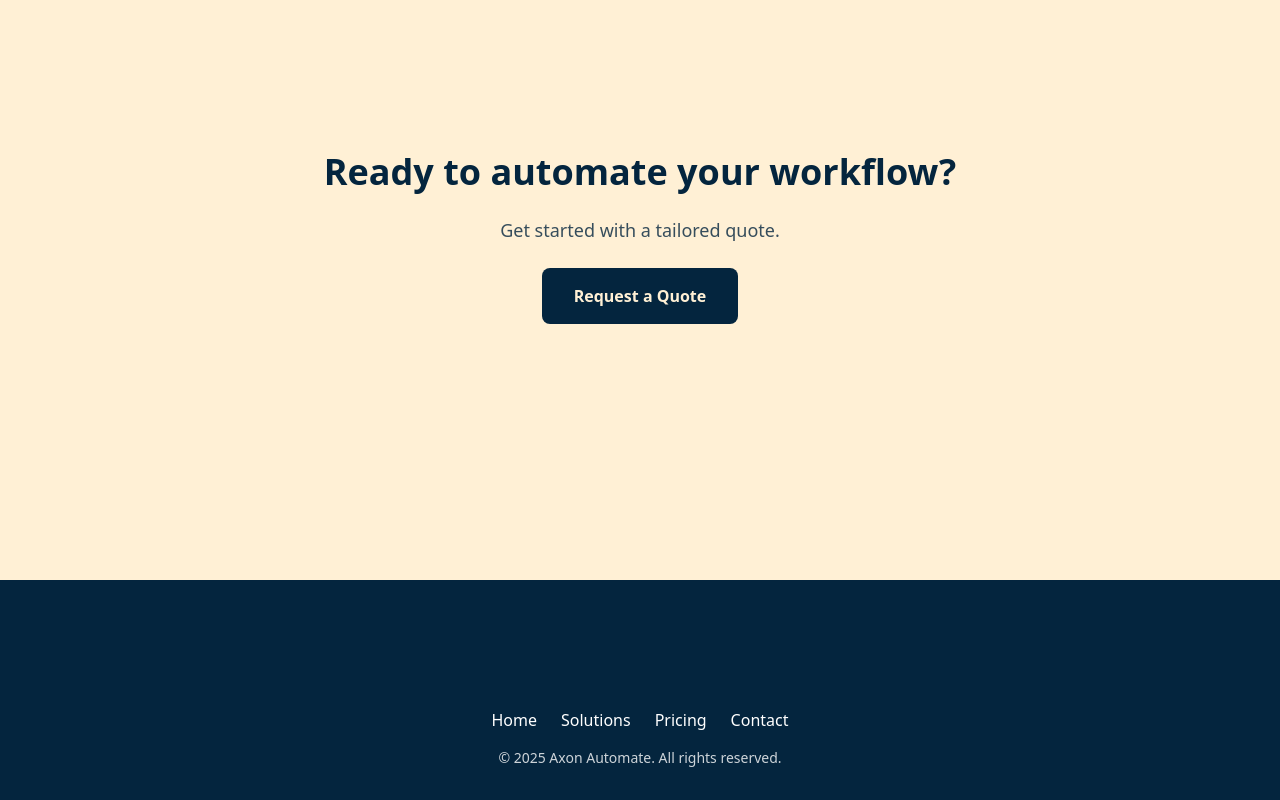
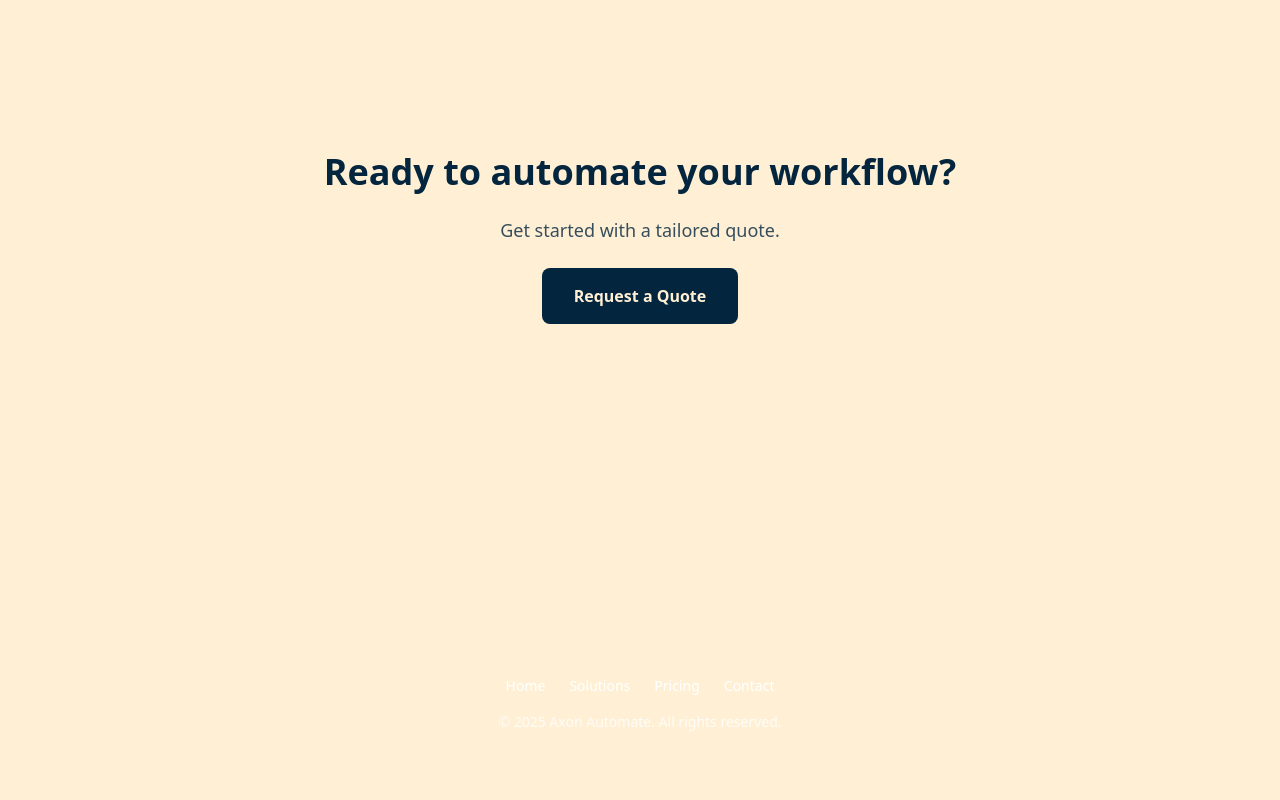
Before and after one commit to trimdex445/axon-automate, a Next.js app: page / in a window 1280 px wide. Shown: the part 2285-3085 px from the top of the page. After the commit the page ends 3049 px from the top, so only its background shows below. Built offline with nearby package versions, Linux system fonts and the light colour scheme.

Commit message:
Fix footer wave SVG position and smooth transition into footer background

```diff
--- a/components/Footer.tsx
+++ b/components/Footer.tsx
@@ -2,11 +2,11 @@ import Link from 'next/link';
 
 export default function Footer() {
   return (
-    <footer className="relative bg-[#04253e] text-white pt-32 pb-8 mt-24 overflow-hidden">
+    <footer className="relative bg-[#04253e] text-white pt-24 pb-8 mt-24 overflow-hidden">
       {/* Wave SVG at top */}
-      <div className="absolute top-0 left-0 w-full -translate-y-full">
+      <div className="absolute top-[-80px] left-0 w-full">
         <img
-          src="/assets/bg/layered-peaks-haikei.svg" // ✅ Make sure this path is correct
+          src="/assets/bg/layered-peaks-haikei.svg"
           alt="Footer Wave"
           className="w-full h-auto"
         />
@@ -14,7 +14,7 @@ export default function Footer() {
 
       {/* Footer Content */}
       <div className="relative z-10 max-w-6xl mx-auto px-6 md:px-16 text-center">
-        <div className="mb-4 space-x-6">
+        <div className="mb-4 flex flex-wrap justify-center gap-6 text-sm">
           <Link href="/" className="hover:underline">Home</Link>
           <Link href="/solutions" className="hover:underline">Solutions</Link>
           <Link href="/pricing" className="hover:underline">Pricing</Link>
```
